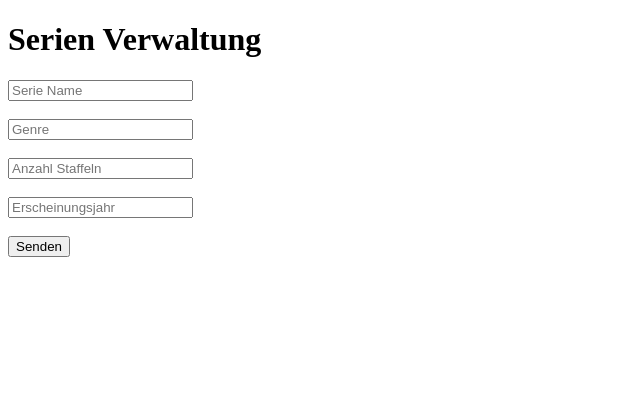
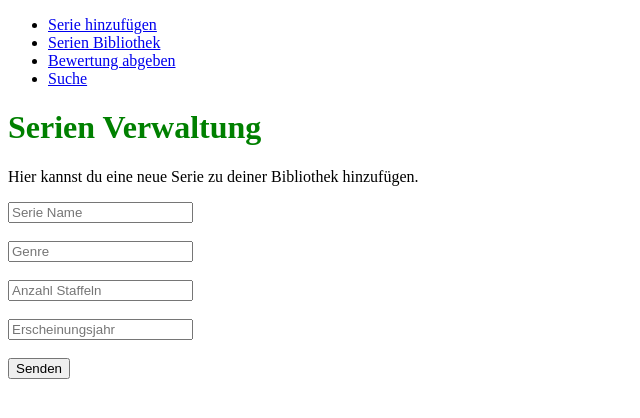
Before and after one commit to lifltr/pro2, a Flask app: template templates/index.html in a window 1280 px wide. Shown: the top 418 px of the page, without its empty margins (0-640 px from the left). Run offline with Flask 2, Linux system fonts and the light colour scheme; the template is opened without the code that fills it, so the values that code supplies are empty.

Commit message:
third commit

```diff
--- a/main.py
+++ b/main.py
@@ -1,19 +1,41 @@
 from flask import Flask
 from flask import render_template
 from flask import request
+from flask import redirect, url_for
+from daten import serie_speichern, serien_laden
 
-app = Flask("templates")
+app = Flask("Serien_Verwaltung")
 
 
-@app.route("/hello/", methods=['GET', 'POST'])
-def hello():
+@app.route("/serieAnlegen/", methods=['GET', 'POST'])
+def serieAnlegen():
     if request.method == 'POST':
-        ziel_person = request.form['vorname']
-        rueckgabe_string = "<li> " + ziel_person + "</li>"
 
-        return render_template("Serie_angelegt.html", ansprechperson=rueckgabe_string)
+        name = request.form['Serie']
+        serie = { "name":name, "genre": request.form['Genre']
+                  , "staffelanzahl": request.form['Staffelanzahl'], "erscheinungsjahr": request.form['Erscheinungsjahr']}
 
-    return render_template("index.html")
+        serie_speichern(name, serie)
+
+        return redirect(url_for("serien"))
+    else:
+        return render_template("index.html")
+
+@app.route("/serien/", methods=['GET'])
+def serien():
+    serien = serien_laden()
+    return render_template("Serie_angelegt.html", bibliothek=serien)
+
+def auflisten():
+    serien = serien_laden()
+
+    serien_liste = ""
+    for key, value in serien.items():
+        zeile = str(key) + ": " + value + "<br>"
+        serien_liste += zeile
+        # fragen wieso die Darstellung nicht funktioniert
+
+    return serien_liste
 
 
 if __name__ == "__main__":
--- a/templates/index.html
+++ b/templates/index.html
@@ -1,12 +1,21 @@
 <!DOCTYPE html>
-<html lang="en">
+<html lang="de">
     <head>
         <meta charset="UTF-8">
         <title>Serien Verwaltung</title>
+        <link rel="stylesheet" href="{{ url_for('static', filename='main.css') }}">
     </head>
     <body>
+        <nav>
+               <ul>
+                  <li><a href="/serieAnlegen">Serie hinzufügen</a></li>
+                  <li><a href="/serien">Serien Bibliothek</a></li>
+                  <li><a href="#">Bewertung abgeben</a></li>
+                  <li><a href="#">Suche</a></li>
+              </ul>
+        </nav>
         <h1>Serien Verwaltung</h1>
-
+        <p>Hier kannst du eine neue Serie zu deiner Bibliothek hinzufügen.</p>
             <form method="POST">
                 <input type="text" name="Serie" placeholder="Serie Name"><br>
                 <br>
```
Also changed, not shown: daten.py (added, +28 -0 lines), serien.txt (added, +8 -0 lines), templates/Serie_angelegt.html (added, +11 -0 lines). Lines whose indentation alone changed are shown as unchanged.
